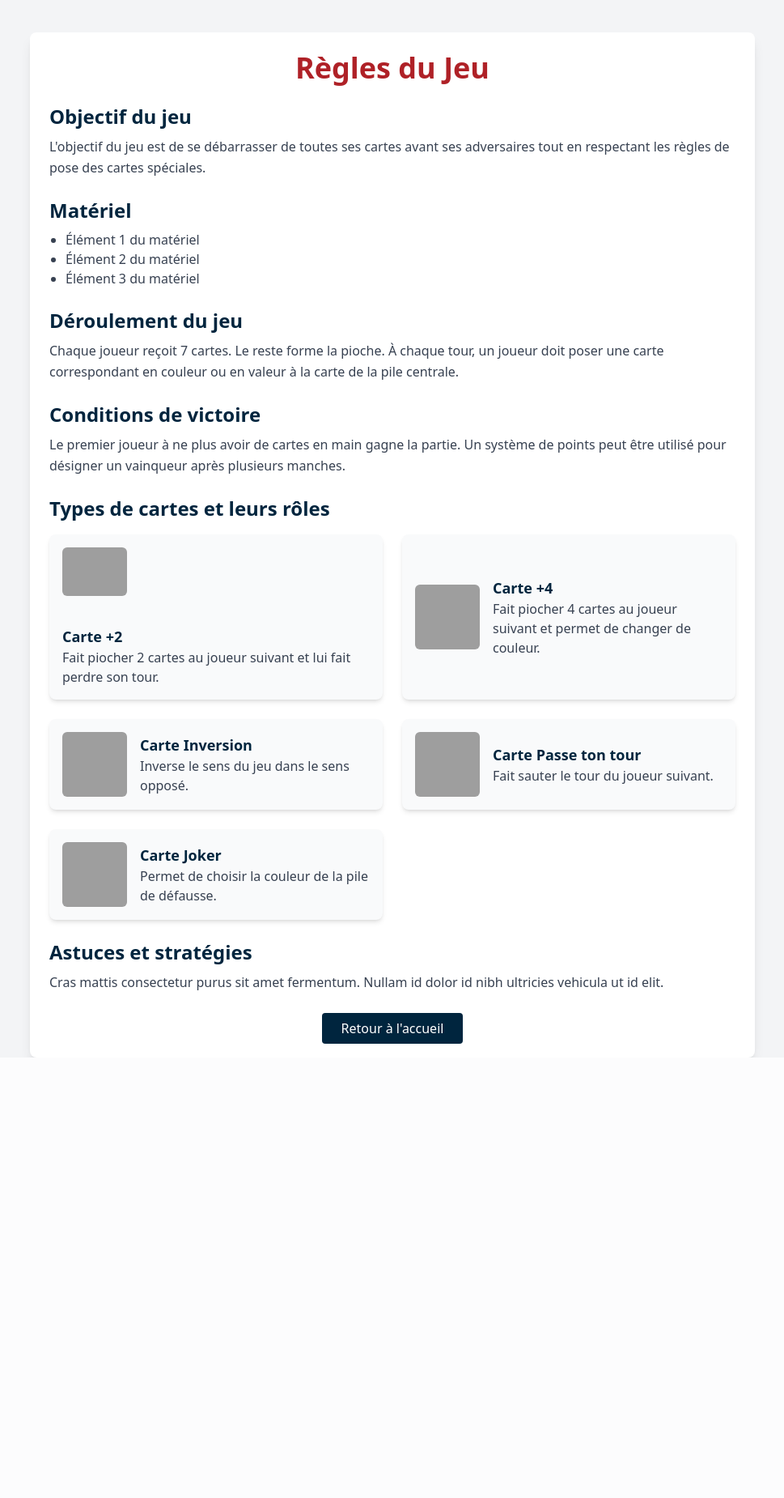
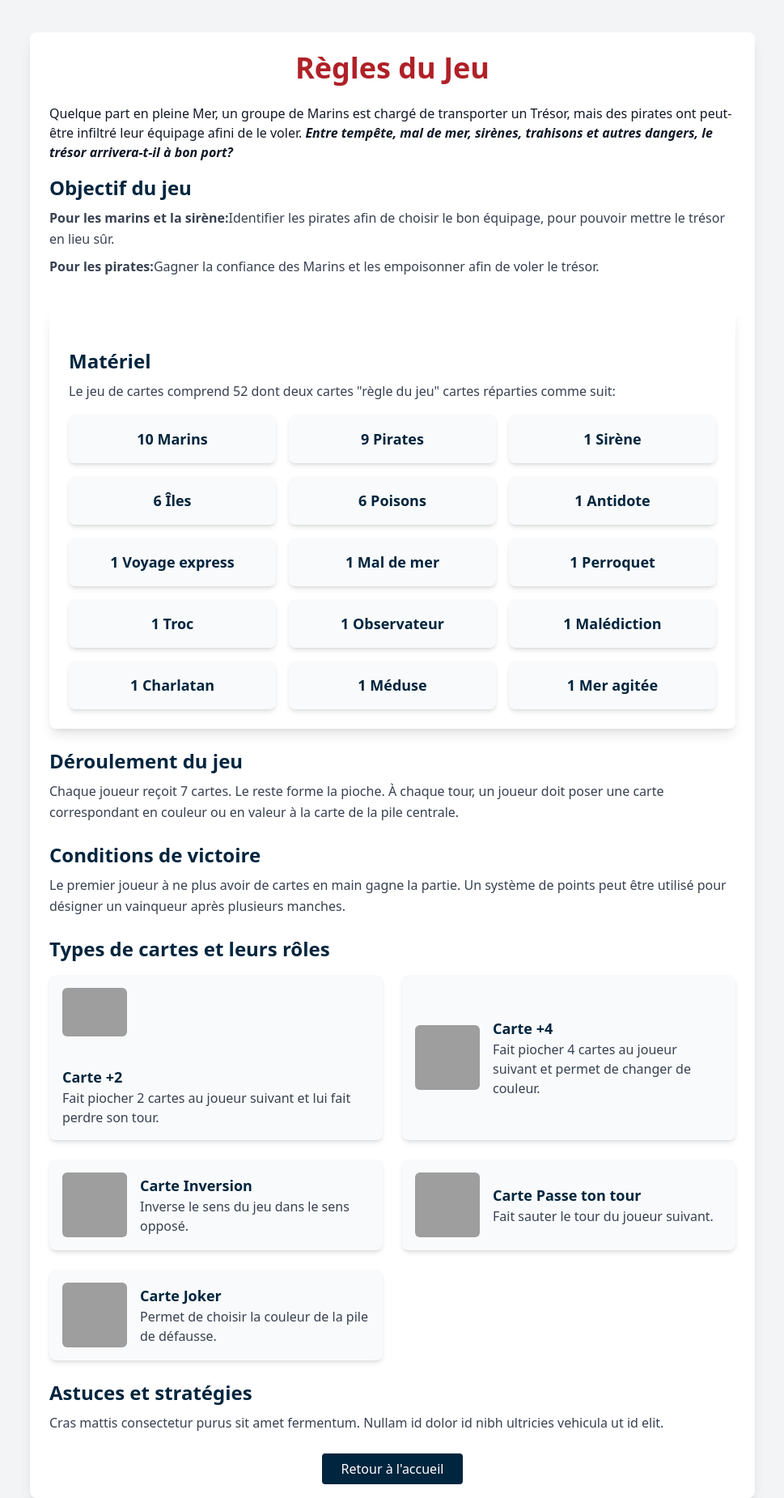
Before and after one commit to rakotok2109/ico-workshop, a PHP site: page /pages/rules.php in a window 1280 px wide. Shown: the whole page at 81% size, without its empty margins (155-1124 px from the left). Before the commit the page ends 1306 px from the top, so only its background shows below. Run offline with PHP 8.4, Linux system fonts and the light colour scheme; some libraries are stand-ins or nearby versions; grey boxes are pictures that could not be loaded.

Commit message:
working on rules

```diff
--- a/pages/rules.php
+++ b/pages/rules.php
@@ -27,18 +27,86 @@
 
     <div class="max-w-4xl mx-auto p-6 bg-white shadow-lg mt-10 rounded-lg">
         <h1 class="text-4xl font-bold text-center text-[#af2127] mb-6">Règles du Jeu</h1>
+        <p>
+            Quelque part en pleine Mer, un groupe de Marins est chargé de transporter un Trésor, mais des pirates ont peut-être infiltré leur équipage afini de le voler.
+         <strong>
+
+            <i>
+                Entre tempête, mal de mer, sirènes, trahisons et autres dangers, le trésor arrivera-t-il à bon port?
+            </i>
+
+         </strong>
+        </p>
 
         <h2 class="text-2xl font-semibold text-[#00253e] mt-4">Objectif du jeu</h2>
-        <p class="mt-2 text-gray-700 leading-relaxed">
-            L'objectif du jeu est de se débarrasser de toutes ses cartes avant ses adversaires tout en respectant les règles de pose des cartes spéciales.
-        </p>
+        <ul>
+            <li>
+                <p class="mt-2 text-gray-700 leading-relaxed">
+                    <strong>Pour les marins et la sirène:</strong>Identifier les pirates afin de choisir le bon équipage, pour pouvoir mettre le trésor en lieu sûr.
+                </p>
+            </li>
+            <li>
+                <p class="mt-2 text-gray-700 leading-relaxed">
+                    <strong>Pour les pirates:</strong>Gagner la confiance des Marins et les empoisonner afin de voler le trésor.
+                </p>
+           </li>
+        </ul>
 
-        <h2 class="text-2xl font-semibold text-[#00253e] mt-6">Matériel</h2>
-        <ul class="mt-2 list-disc pl-5 text-gray-700">
-            <li>Élément 1 du matériel</li>
-            <li>Élément 2 du matériel</li>
-            <li>Élément 3 du matériel</li>
-        </ul>
+
+
+        <div class="max-w-4xl mx-auto p-6 bg-white shadow-lg mt-10 rounded-lg">
+    <h2 class="text-2xl font-semibold text-[#00253e] mt-6">Matériel</h2>
+    <p class="mt-2 text-gray-700 leading-relaxed">
+    Le jeu de cartes comprend 52 dont deux cartes "règle du jeu" cartes réparties comme suit:
+    </p>
+    <div class="grid grid-cols-3 gap-4 mt-4 text-center">
+        <div class="bg-gray-50 p-4 rounded-lg shadow-md">
+            <h3 class="text-lg font-semibold text-[#00253e]">10 Marins</h3>
+        </div>
+        <div class="bg-gray-50 p-4 rounded-lg shadow-md">
+            <h3 class="text-lg font-semibold text-[#00253e]">9 Pirates</h3>
+        </div>
+        <div class="bg-gray-50 p-4 rounded-lg shadow-md">
+            <h3 class="text-lg font-semibold text-[#00253e]">1 Sirène</h3>
+        </div>
+        <div class="bg-gray-50 p-4 rounded-lg shadow-md">
+            <h3 class="text-lg font-semibold text-[#00253e]">6 Îles</h3>
+        </div>
+        <div class="bg-gray-50 p-4 rounded-lg shadow-md">
+            <h3 class="text-lg font-semibold text-[#00253e]">6 Poisons</h3>
+        </div>
+        <div class="bg-gray-50 p-4 rounded-lg shadow-md">
+            <h3 class="text-lg font-semibold text-[#00253e]">1 Antidote</h3>
+        </div>
+        <div class="bg-gray-50 p-4 rounded-lg shadow-md">
+            <h3 class="text-lg font-semibold text-[#00253e]">1 Voyage express</h3>
+        </div>
+        <div class="bg-gray-50 p-4 rounded-lg shadow-md">
+            <h3 class="text-lg font-semibold text-[#00253e]">1 Mal de mer</h3>
+        </div>
+        <div class="bg-gray-50 p-4 rounded-lg shadow-md">
+            <h3 class="text-lg font-semibold text-[#00253e]">1 Perroquet</h3>
+        </div>
+        <div class="bg-gray-50 p-4 rounded-lg shadow-md">
+            <h3 class="text-lg font-semibold text-[#00253e]">1 Troc</h3>
+        </div>
+        <div class="bg-gray-50 p-4 rounded-lg shadow-md">
+            <h3 class="text-lg font-semibold text-[#00253e]">1 Observateur</h3>
+        </div>
+        <div class="bg-gray-50 p-4 rounded-lg shadow-md">
+            <h3 class="text-lg font-semibold text-[#00253e]">1 Malédiction</h3>
+        </div>
+        <div class="bg-gray-50 p-4 rounded-lg shadow-md">
+            <h3 class="text-lg font-semibold text-[#00253e]">1 Charlatan</h3>
+        </div>
+        <div class="bg-gray-50 p-4 rounded-lg shadow-md">
+            <h3 class="text-lg font-semibold text-[#00253e]">1 Méduse</h3>
+        </div>
+        <div class="bg-gray-50 p-4 rounded-lg shadow-md">
+            <h3 class="text-lg font-semibold text-[#00253e]">1 Mer agitée</h3>
+        </div>
+    </div>
+</div>
 
         <h2 class="text-2xl font-semibold text-[#00253e] mt-6">Déroulement du jeu</h2>
         <p class="mt-2 text-gray-700 leading-relaxed">
```
